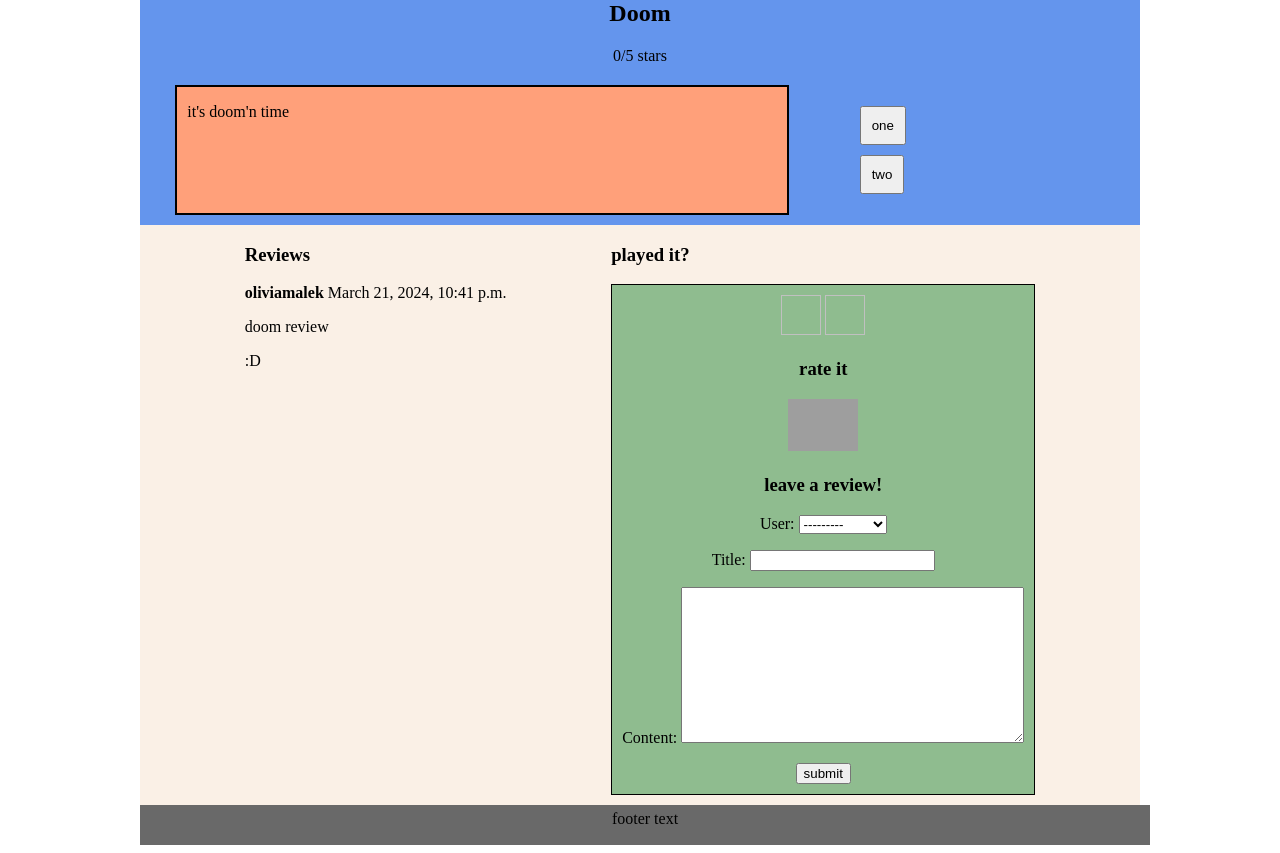
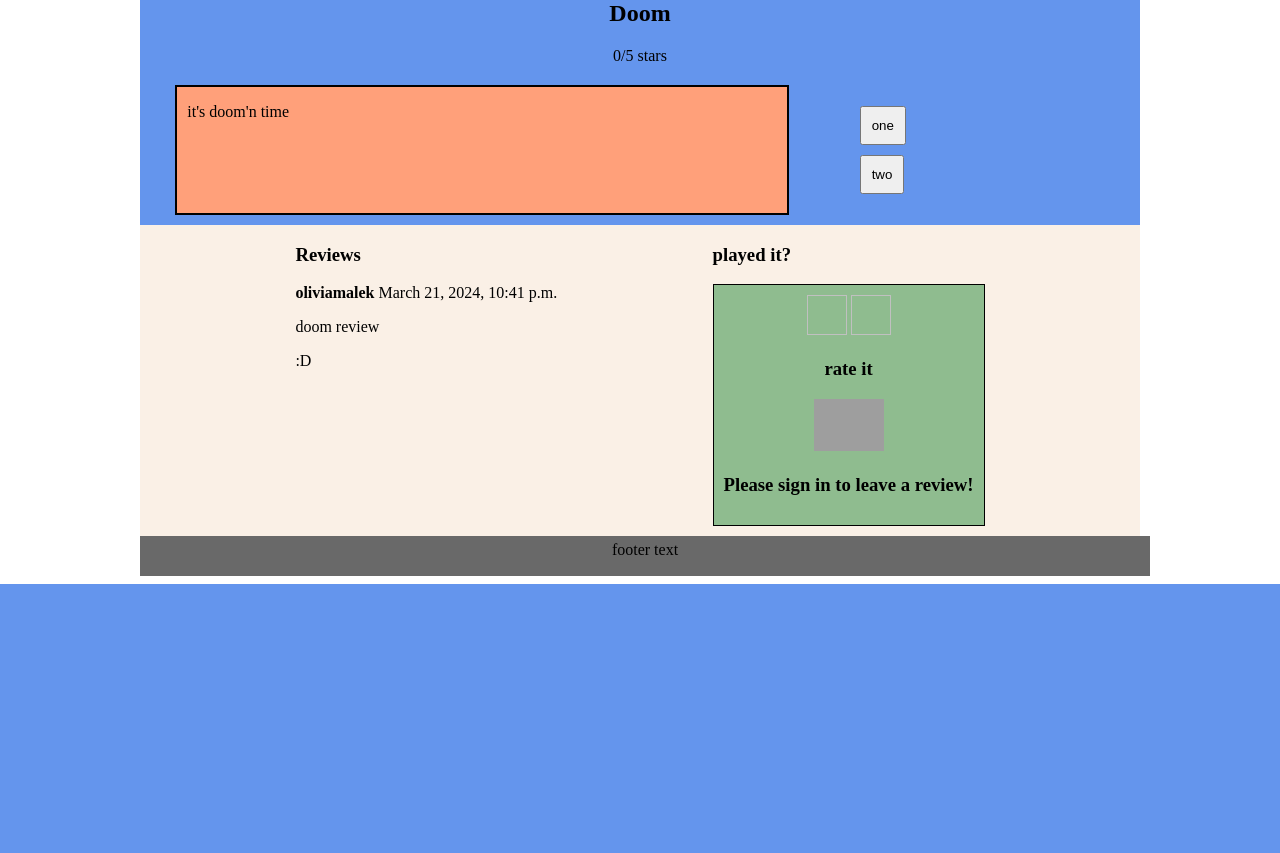
Before and after one commit to oliviascout/DesignStudioProject, a Django app: a page that uses gameapp/templates/gamepage.html in a window 1280 px wide. Shown: the part 292-1145 px from the top of the page. After the commit the page ends 876 px from the top, so only its background shows below. Run offline with Django 5.2, Linux system fonts and the light colour scheme; data comes from the database, SQL or seed files in the repository; both versions use the stored data as it was after the commit; grey boxes are pictures that could not be loaded.

Commit message:
double checking ive commited everything

```diff
--- a/gameapp/forms.py
+++ b/gameapp/forms.py
@@ -5,4 +5,4 @@
 class ReviewForm(ModelForm):
     class Meta:
         model = Review
-        fields = ('user', 'title', 'content',) #
+        fields = ('title', 'content',) #
--- a/gameapp/templates/gamepage.html
+++ b/gameapp/templates/gamepage.html
@@ -97,12 +97,17 @@
                         <h3>rate it</h3>
                         <img src="https://www.bluleadz.com/hs-fs/hubfs/IkeaLogo1.png" width="70"/>
                         <div class="card-body">
+                            {% if user.is_authenticated %}
                                 <h3>leave a review!</h3>
                                     <form method="post">
                                         {% csrf_token %}
                                         {{ review_form.as_p }}
                                         <button type="submit">submit</button>
                                     </form>
+                                {% else %}
+                                    <h3>Please sign in to leave a review!</h3>
+                            {% endif %}
+
 
                             <!--{% if new_review %}
                                 <div class="alert alert-success" role="alert">
--- a/gameapp/views.py
+++ b/gameapp/views.py
@@ -27,7 +27,8 @@
         if review_form.is_valid():
             #create review but dont save to database yet
             new_review = review_form.save(commit=False)
-            #assign current game to review
+            #assign current user and game to review
+            new_review.user = request.user
             new_review.game = game
             #save review to database
             new_review.save()
```
Also changed, not shown: db.sqlite3. Lines whose indentation alone changed are shown as unchanged.
